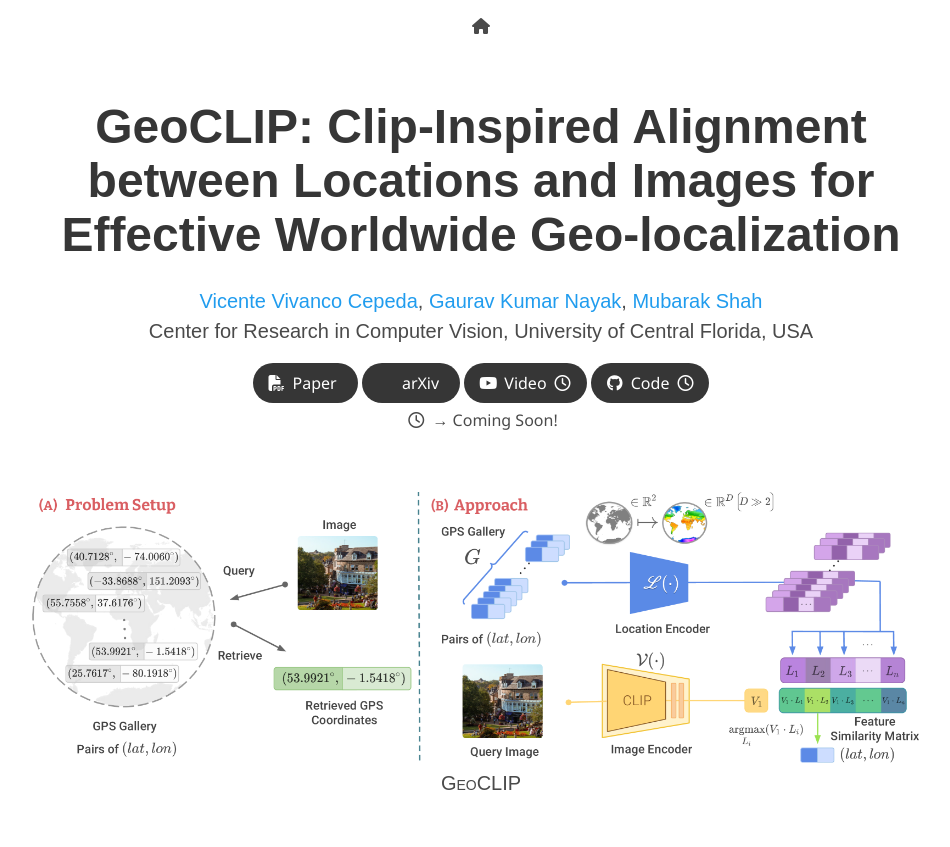
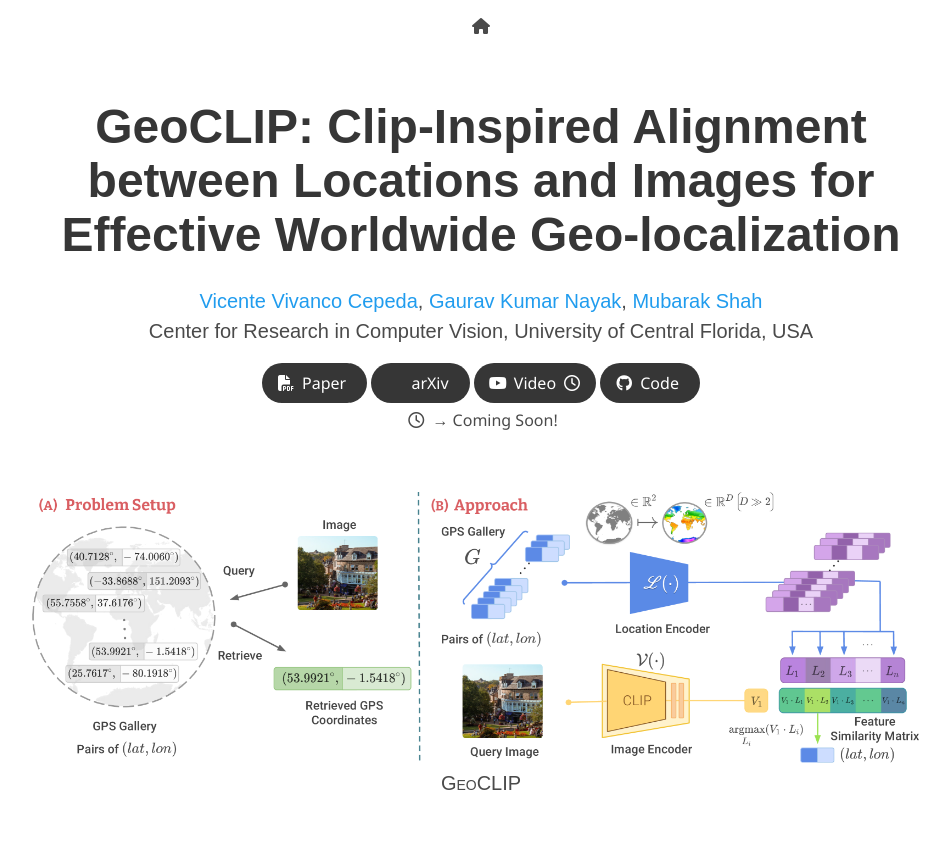
Before and after one commit to VicenteVivan/GeoCLIP, a plain HTML site: page index.html in a window 1280 px wide. Shown: the top 847 px of the page, without its empty margins (159-1109 px from the left). Drawn offline with nearby package versions, Linux system fonts and the light colour scheme; some icons are missing; a web font is replaced by a local one.

Commit message:
Code URL

```diff
--- a/index.html
+++ b/index.html
@@ -119,15 +119,12 @@
               </span>
               <!-- Code Link. -->
               <span class="link-block">
-                <a href=""
+                <a href="https://github.com/VicenteVivan/geo-clip"
                    class="external-link button is-normal is-rounded is-dark">
                   <span class="icon">
                       <i class="fab fa-github"></i>
                   </span>
                   <span>Code</span>
-                  <span class="icon">
-                    <i class="far fa-clock"></i>
-                  </span>
                   </a>
               </span>
             </div>
```
